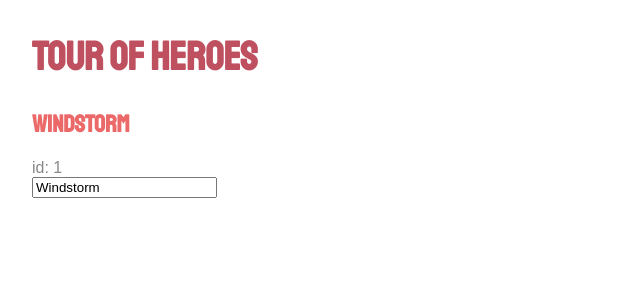
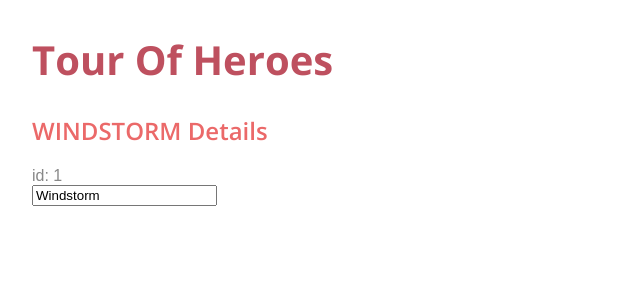
Before and after one commit to Murayzes/tour-of-heroes, an Angular app: page / in a window 1280 px wide. Shown: the top 300 px of the page, without its empty margins (0-640 px from the left). Built offline with nearby package versions, Linux system fonts and the light colour scheme.

Commit message:
i_corrected_my_mistakes

```diff
--- a/src/app/app.component.html
+++ b/src/app/app.component.html
@@ -1,2 +1,2 @@
-<h1>{{ title }}</h1>
+<h1>{{title}}</h1>
 <app-heroes></app-heroes>
--- a/src/app/heroes/heroes.component.html
+++ b/src/app/heroes/heroes.component.html
@@ -1,9 +1,7 @@
-<h2>{{ hero.name | uppercase }}</h2>
+<h2>{{hero.name | uppercase}} Details</h2>
+<div><span>id: </span>{{hero.id}}</div>
 <div>
-  <span>id:</span> {{ hero.id }}
+    <label>
+        <input [(ngModel)]="hero.name" placeholder="name">
+    </label>
 </div>
-<div>
-  <label>
-    <input [(ngModel)]="hero.name" placeholder="name">
-  </label>
-</div>
--- a/src/index.html
+++ b/src/index.html
@@ -7,8 +7,7 @@
 
   <meta name="viewport" content="width=device-width, initial-scale=1">
   <link rel="icon" type="image/x-icon" href="favicon.ico">
-  <link href="https://fonts.googleapis.com/css?family=Staatliches" rel="stylesheet">
-  <link href="https://fonts.googleapis.com/css?family=Staatliches" rel="stylesheet">
+  <link href="https://fonts.googleapis.com/css?family=Open+Sans:400,600,700" rel="stylesheet">
 </head>
 <body>
   <app-root></app-root>
--- a/src/styles.css
+++ b/src/styles.css
@@ -1,17 +1,15 @@
 /* You can add global styles to this file, and also import other style files */
 h1 {
   color: #BE505F;
-  font-family: 'Staatliches', cursive;
+  font-family: 'Open Sans', sans-serif;
+  font-weight: 700;
   font-size: 250%;
 }
 
 h2, h3 {
   color: #EB6969;
-  font-family: 'Staatliches', cursive;
-}
-
-body {
-  margin: 2em;
+  font-family: 'Open Sans', sans-serif;
+  font-weight: 600;
 }
 
 body {
@@ -19,7 +17,7 @@ body {
 }
 
 body, input[type="text"], button {
-  color:#888;
+  color: #888;
   font-family: Arial, Helvetica, sans-serif;
 }
 
```
Also changed, not shown: src/app/heroes/heroes.component.ts (+4 -3 lines), 1 other file (tests, documents, lock files or other folders).
